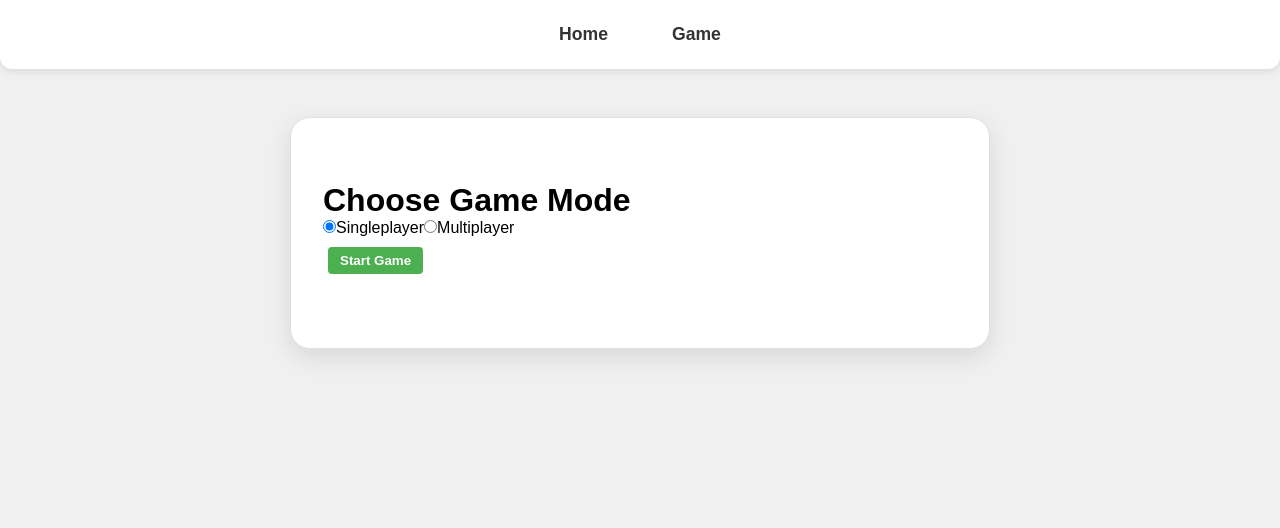
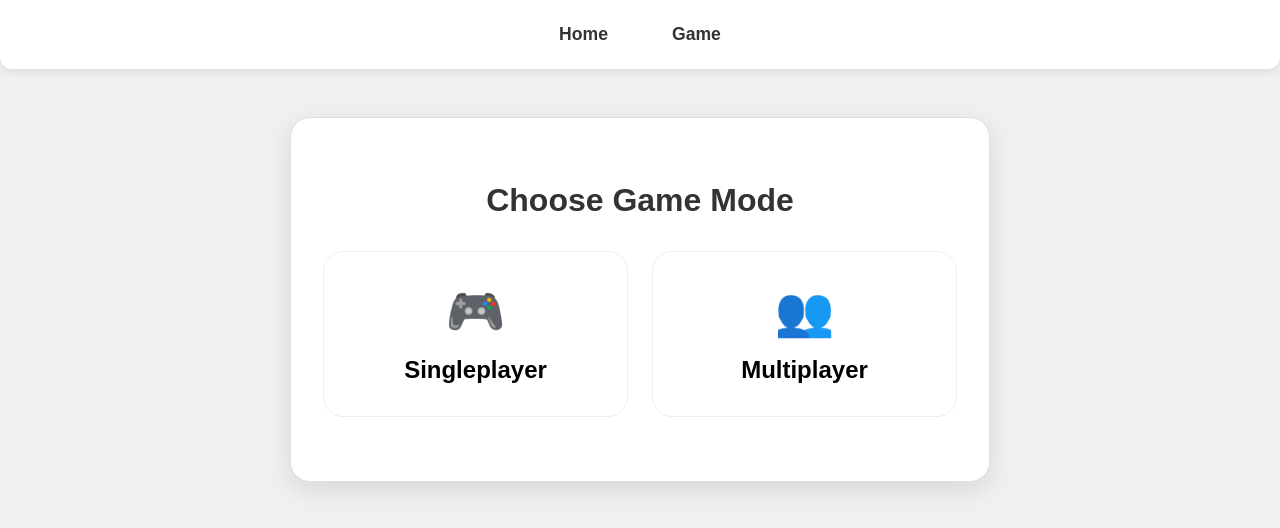
Before and after one commit to marcothuemmler/org.thuemmler.reversi, a Vue app in the folder frontend/: page / in a window 1280 px wide. Shown: the top 528 px of the page. Built offline with nearby package versions, Linux system fonts and the light colour scheme.

Commit message:
feat: redesign game selection UI

```diff
--- a/frontend/src/components/Home.vue
+++ b/frontend/src/components/Home.vue
@@ -1,74 +1,24 @@
 <script setup lang="ts">
-import { ref } from 'vue'
-import { useRouter } from 'vue-router'
+import { useHome } from '../composables/Home'
 
-const selected = ref<'Singleplayer' | 'Multiplayer'>('Singleplayer')
-const router = useRouter()
-
-function submit() {
-  if (!selected.value) {
-    alert('Please select an option')
-    return
-  }
-
-  router.push({
-    path: '/game',
-    state: { mode: selected.value, currentPlayer: 'BLACK' },
-  })
-}
+const home = useHome()
 </script>
 
 <template>
-  <div class="flex flex-col items-center justify-center min-h-screen bg-gray-50">
-    <h1 class="text-3xl font-bold mb-8 text-gray-800">Choose Game Mode</h1>
-
-    <div class="flex flex-col md:flex-row gap-6 mb-8">
-      <label
-        class="flex items-center p-4 cursor-pointer border rounded-lg transition-all duration-200 hover:shadow-md"
-        :class="{
-          'border-blue-500 bg-blue-50': selected === 'Singleplayer',
-          'border-gray-300 bg-white': selected !== 'Singleplayer'
-        }"
-      >
-        <input
-          type="radio"
-          value="Singleplayer"
-          v-model="selected"
-          class="hidden"
-        />
-        <span class="ml-2 text-lg font-medium text-gray-700">Singleplayer</span>
-      </label>
-
-      <label
-        class="flex items-center p-4 cursor-pointer border rounded-lg transition-all duration-200 hover:shadow-md"
-        :class="{
-          'border-blue-500 bg-blue-50': selected === 'Multiplayer',
-          'border-gray-300 bg-white': selected !== 'Multiplayer'
-        }"
-      >
-        <input
-          type="radio"
-          value="Multiplayer"
-          v-model="selected"
-          class="hidden"
-        />
-        <span class="ml-2 text-lg font-medium text-gray-700">Multiplayer</span>
-      </label>
+  <div class="container">
+    <h1 class="title">Choose Game Mode</h1>
+    <div class="card-container">
+      <div class="card" @click="home.goToGame('Singleplayer')">
+        <div class="icon">🎮</div>
+        <h2>Singleplayer</h2>
+      </div>
+      <div class="card" @click="home.goToGame('Multiplayer')">
+        <div class="icon">👥</div>
+        <h2>Multiplayer</h2>
+      </div>
     </div>
-
-    <button
-      type="button"
-      @click="submit"
-      class="px-6 py-3 bg-blue-600 text-white rounded-lg font-semibold shadow hover:bg-blue-700 transition-colors"
-    >
-      Start Game
-    </button>
   </div>
 </template>
 
-<style scoped>
-input[type="radio"]:focus + span {
-  outline: 2px solid #3b82f6;
-  outline-offset: 2px;
-}
+<style scoped src="../styles/Home.css">
 </style>
--- /dev/null
+++ b/frontend/src/composables/Home.ts
@@ -0,0 +1,18 @@
+import { useRouter } from 'vue-router'
+
+type GameMode = 'Singleplayer' | 'Multiplayer'
+
+export function useHome() {
+  const router = useRouter()
+
+  function goToGame(mode: GameMode) {
+    router.push({
+      path: '/game',
+      state: { mode, currentPlayer: 'BLACK' },
+    })
+  }
+
+  return {
+    goToGame,
+  }
+}
--- /dev/null
+++ b/frontend/src/styles/Home.css
@@ -0,0 +1,48 @@
+.container {
+    display: flex;
+    flex-direction: column;
+    align-items: center;
+    justify-content: center;
+    background: #f9fafb;
+    padding: 20px;
+}
+
+.title {
+    font-size: 2rem;
+    font-weight: bold;
+    margin-bottom: 2rem;
+    color: #333;
+}
+
+.card-container {
+    display: grid;
+    grid-template-columns: 1fr;
+    gap: 1.5rem;
+    width: 100%;
+    max-width: 700px;
+}
+
+@media (min-width: 768px) {
+    .card-container {
+        grid-template-columns: 1fr 1fr;
+    }
+}
+
+.card {
+    border: 1px solid rgba(0, 0, 0, 0.07);
+    border-radius: 20px;
+    padding: 2rem;
+    text-align: center;
+    cursor: pointer;
+    transition: transform 0.25s ease, box-shadow 0.25s ease;
+}
+
+.card:hover {
+    transform: translateY(-6px) scale(1.01);
+    box-shadow: 0 5px 15px rgba(0, 0, 0, 0.2);
+}
+
+.icon {
+    font-size: 3rem;
+    margin-bottom: 1rem;
+}
```
